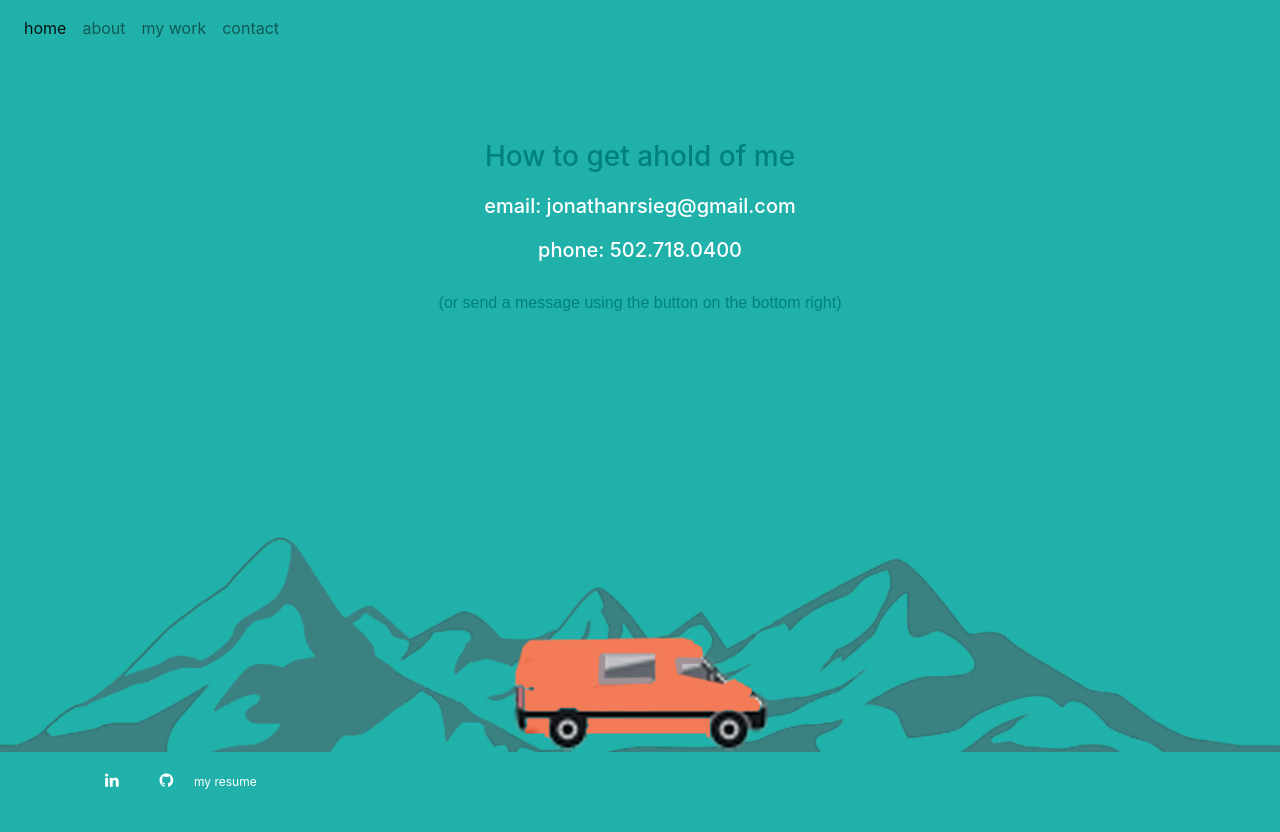
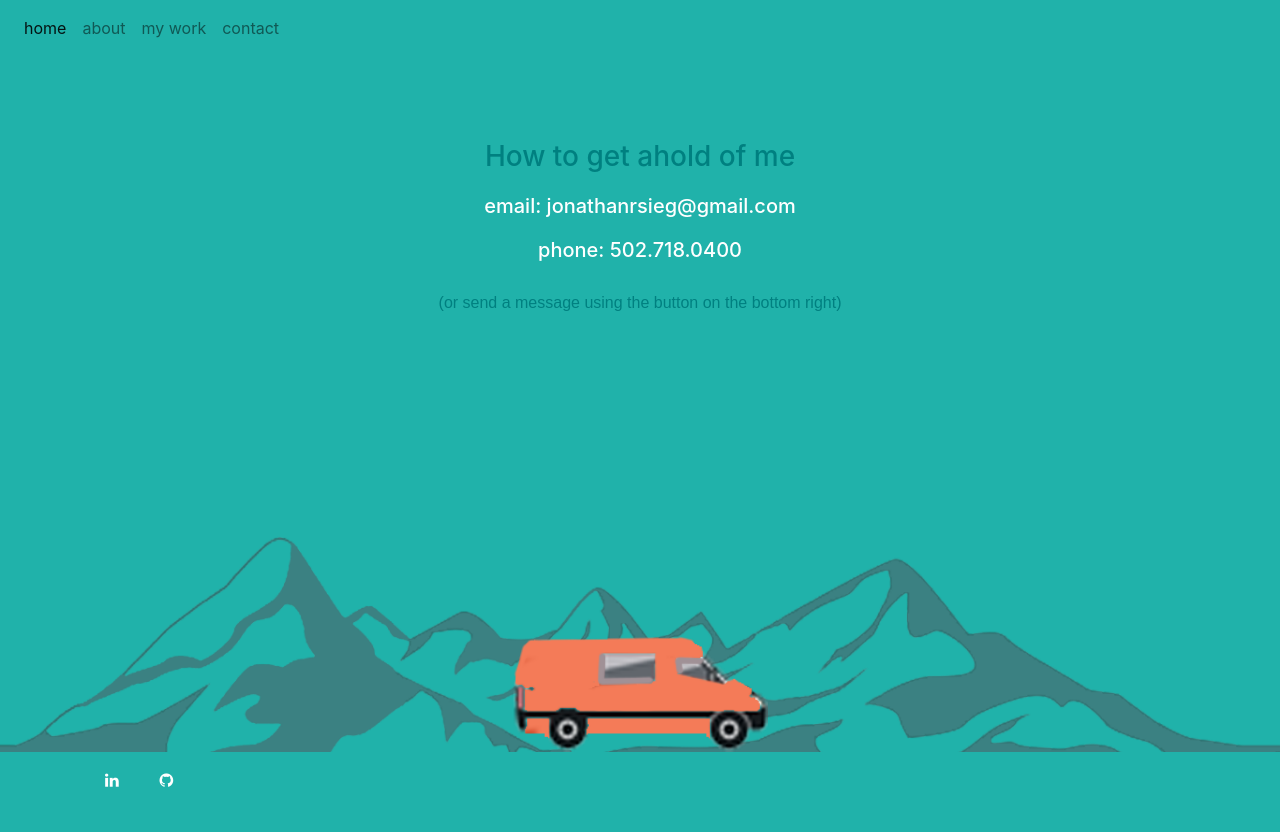
Before and after one commit to jrsieg/jrsieg.github.io, a plain HTML site: page contact.html in a window 1280 px wide. Drawn offline with nearby package versions, Linux system fonts and the light colour scheme.

Commit message:
minor edit

```diff
--- a/contact.html
+++ b/contact.html
@@ -85,7 +85,7 @@
       </span> -->
       <a href="https://www.linkedin.com/in/jonathan-sieg-ab488017a/" class="fa fa-linkedin"></a>
       <a href="https://github.com/jrsieg" class="fa fa-github"></a>
-      <a href="./assets/Resume_Sieg.pdf" id="resume">my resume</a>
+
     </div>
 
   </footer>
```
